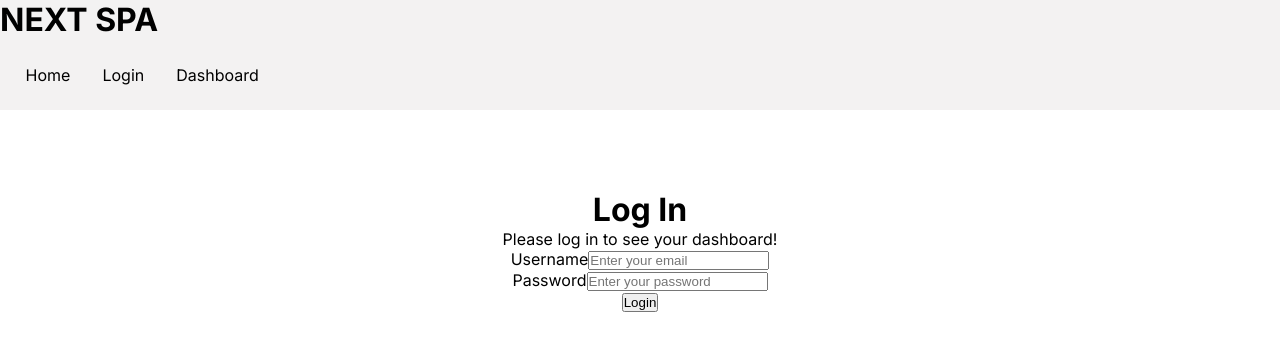
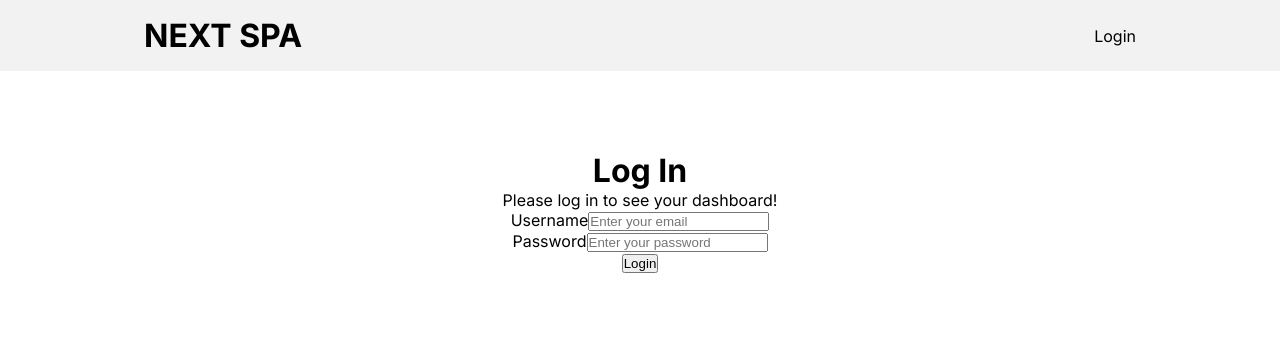
Before and after one commit to bholeneha/nextspa, a Next.js app: page /login in a window 1280 px wide. Shown: the top 350 px of the page. Built offline with nearby package versions, Linux system fonts and the light colour scheme.

Commit message:
add current page name to header

```diff
--- a/app/components/molecules/navbar/navbar.tsx
+++ b/app/components/molecules/navbar/navbar.tsx
@@ -2,16 +2,28 @@ import React from 'react';
 import "./navbar.scss";
 import NavItem from '../../atoms/navitem/navitem';
 
-interface NavbarProps {
-  navItems: { label: string; href: string }[];
+interface NavItem {
+  label: string;
+  href: string;
 }
 
-const Navbar: React.FC<NavbarProps> = ({ navItems }) => {
+interface NavbarProps {
+  navItems: NavItem[];
+  currentActivePage: string;
+}
+
+const Navbar: React.FC<NavbarProps> = ({ navItems, currentActivePage }) => {
+
   return (
-    <nav className='nav-wrapper'>
-      <ul className='navbar'>
-        {navItems.map((item, index) => (
-          <NavItem key={index} label={item.label} href={item.href} />
+    <nav className='navbar'>
+      <ul>
+        {navItems.map((item) => (
+          // Check if the href of the item matches the currentActivePage
+          item.href === currentActivePage && (
+            <li key={item.href}>
+              <a href={item.href}>{item.label}</a>
+            </li>
+          )
         ))}
       </ul>
     </nav>
--- a/app/components/organisms/header/header.tsx
+++ b/app/components/organisms/header/header.tsx
@@ -1,18 +1,24 @@
 import React from 'react';
 import './header.scss';
 import Navbar from '../../molecules/navbar/navbar';
+import { usePathname } from 'next/navigation';
 
 const Header: React.FC = () => {
   const navItems = [
-    { label: 'Home', href: '/' },
+    { label: 'Login', href: '/' },
     { label: 'Login', href: '/login' },
     { label: 'Dashboard', href: '/dashboard' },
   ];
 
+  const pathname = usePathname()
+  const currentActivePage = pathname;
+
   return (
-    <header className='header'>
-      <h1>NEXT SPA</h1>
-      <Navbar navItems={navItems} />
+    <header>
+      <div className='header'>
+        <h1>NEXT SPA</h1>
+        <Navbar navItems={navItems} currentActivePage={currentActivePage}/>
+      </div>
     </header>
   );
 };
```
